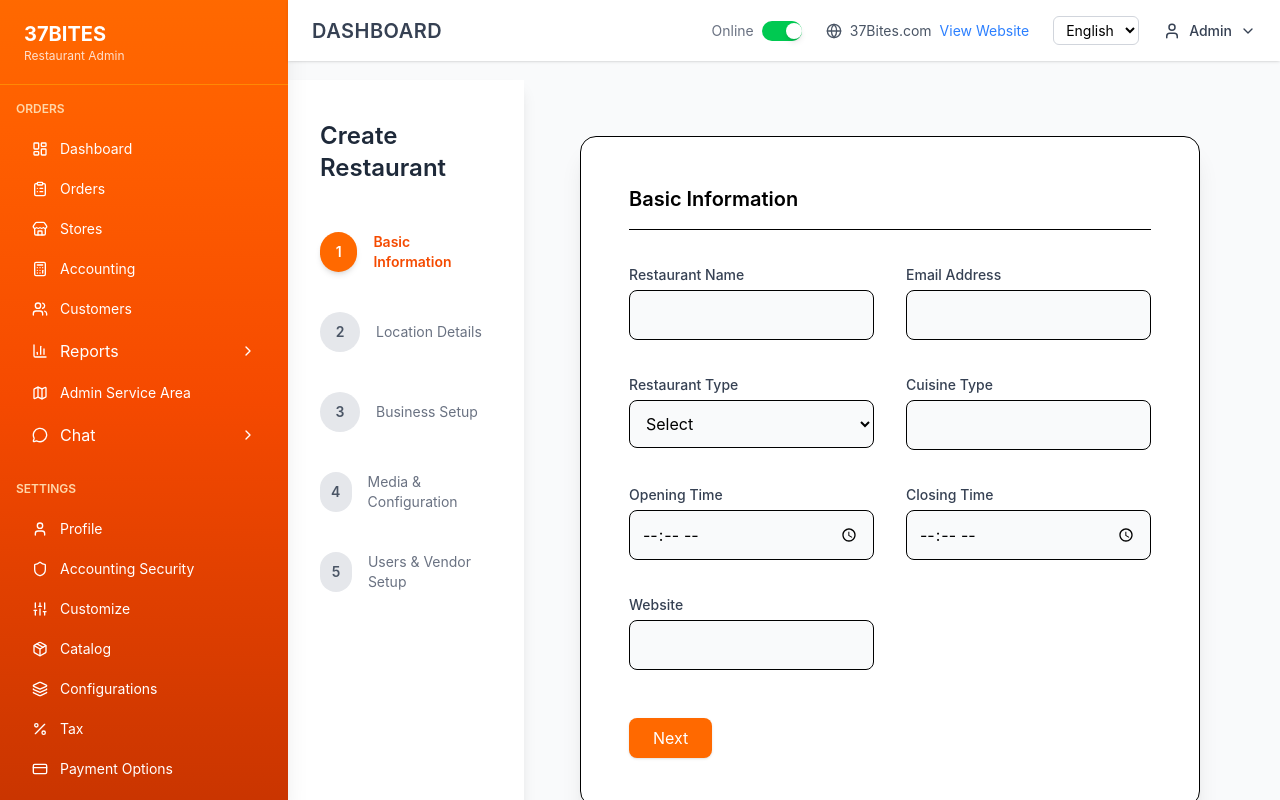
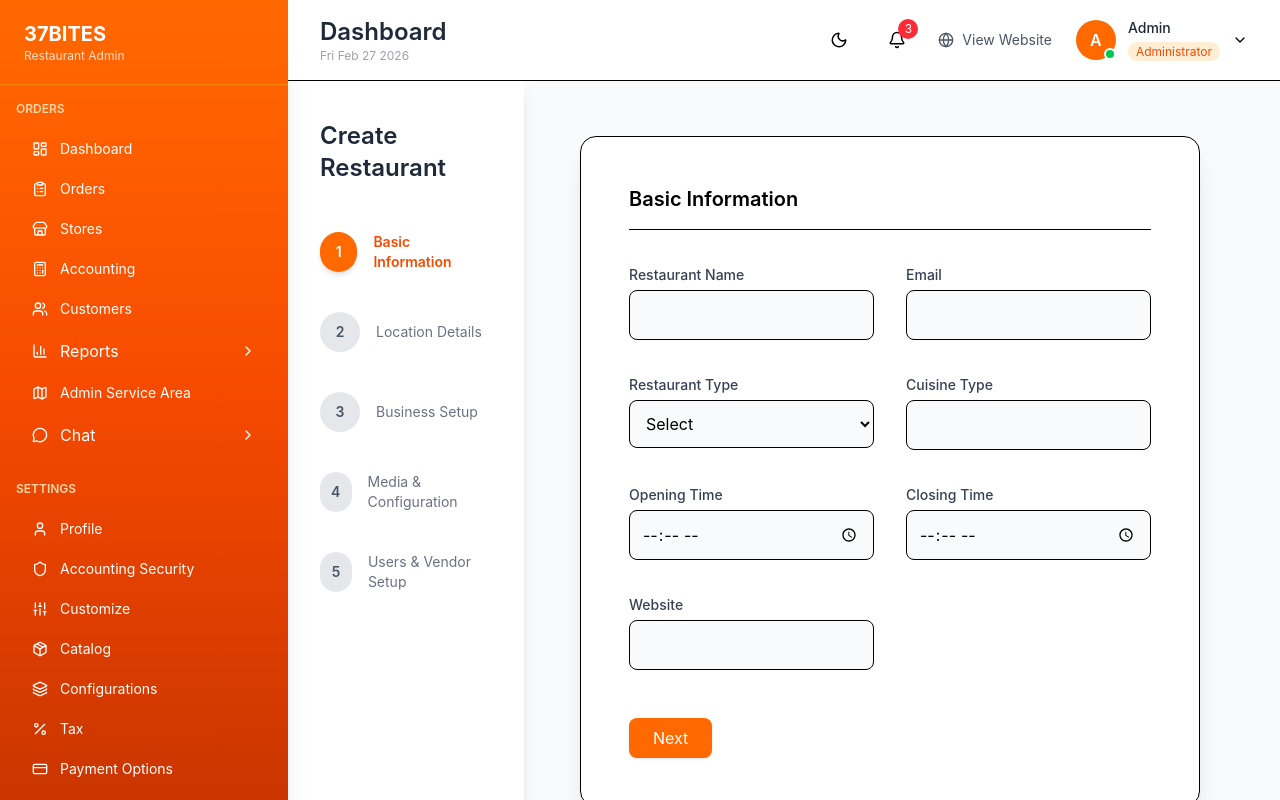
Before and after one commit to 37Bites/37Bites_admim, a React (Vite) app: page /Admindashboard/create in a window 1280 px wide. Built offline with nearby package versions, Linux system fonts and the light colour scheme.

Commit message:
Abhi ....

```diff
--- a/src/component/Header.jsx
+++ b/src/component/Header.jsx
@@ -4,7 +4,11 @@ import {
   User,
   LogOut,
   Settings,
-  ChevronDown
+  ChevronDown,
+  Shield,
+  Bell,
+  Moon,
+  Sun
 } from "lucide-react";
 import { useDispatch, useSelector } from "react-redux";
 import { logout } from "../features/auth/authSlice";
@@ -13,15 +17,15 @@ import { useNavigate } from "react-router-dom";
 export default function AdminHeader({ title = "Dashboard" }) {
   const [profileOpen, setProfileOpen] = useState(false);
   const [online, setOnline] = useState(true);
+  const [darkMode, setDarkMode] = useState(false);
+  const [notifications] = useState(3); // dummy unread count
 
   const dispatch = useDispatch();
   const navigate = useNavigate();
   const profileRef = useRef(null);
 
-  // ✅ Redux se user data lo
   const { user, lastLogin } = useSelector((state) => state.auth);
 
-  /* Close dropdown on outside click */
   useEffect(() => {
     const handleClickOutside = (e) => {
       if (profileRef.current && !profileRef.current.contains(e.target)) {
@@ -34,113 +38,157 @@ export default function AdminHeader({ title = "Dashboard" }) {
       document.removeEventListener("mousedown", handleClickOutside);
   }, []);
 
-  /* Proper Logout */
   const handleLogout = () => {
     dispatch(logout());
     navigate("/");
   };
 
+  const userInitial = user?.name ? user.name.charAt(0).toUpperCase() : "A";
+
   return (
-    <div className="fixed top-0 left-72 right-0 bg-white shadow-sm px-6 py-4 flex items-center justify-between z-40">
+    <div className="fixed top-0 left-72 right-0 bg-white/90 backdrop-blur border-b px-8 py-4 flex items-center justify-between z-40">
 
       {/* LEFT SIDE */}
-      <h1 className="text-xl font-semibold text-gray-700 uppercase tracking-wide">
+      <div>
+        <h1 className="text-2xl font-semibold text-gray-800">
           {title}
         </h1>
+        <p className="text-xs text-gray-400">
+          {new Date().toDateString()}
+        </p>
+      </div>
 
       {/* RIGHT SIDE */}
       <div className="flex items-center gap-6">
 
-        {/* Online Toggle */}
-        <div className="flex items-center gap-2">
-          <span className="text-sm text-gray-500">
-            {online ? "Online" : "Offline"}
+        {/* 🌙 Dark Mode Toggle */}
+        <button
+          onClick={() => setDarkMode(!darkMode)}
+          className="p-2 rounded-lg hover:bg-gray-100 transition"
+        >
+          {darkMode ? <Sun size={18} /> : <Moon size={18} />}
+        </button>
+
+        {/* 🔔 Notifications */}
+        <div className="relative cursor-pointer p-2 rounded-lg hover:bg-gray-100 transition">
+          <Bell size={18} />
+          {notifications > 0 && (
+            <span className="absolute -top-1 -right-1 bg-red-500 text-white text-xs w-5 h-5 flex items-center justify-center rounded-full">
+              {notifications}
             </span>
-
-          <button
-            onClick={() => setOnline(!online)}
-            className={`w-10 h-5 flex items-center rounded-full p-1 transition duration-300 ${
-              online ? "bg-green-500" : "bg-gray-300"
-            }`}
-          >
-            <div
-              className={`bg-white w-4 h-4 rounded-full shadow-md transform transition duration-300 ${
-                online ? "translate-x-5" : "translate-x-0"
-              }`}
-            />
-          </button>
+          )}
         </div>
 
-        {/* Website */}
+        {/* 🌍 Website */}
         <div className="hidden md:flex items-center gap-2 text-sm text-gray-600">
           <Globe size={16} />
-          <span>37Bites.com</span>
           <a
-            href="/"
+            href="https://37-bites-frontend.vercel.app/"
             target="_blank"
             rel="noopener noreferrer"
-            className="text-blue-500 hover:underline"
+            className="hover:text-orange-500 transition"
           >
             View Website
           </a>
         </div>
 
-        {/* Language */}
-        <select className="text-sm border border-gray-300 rounded-md px-2 py-1 outline-none focus:ring-2 focus:ring-blue-400">
-          <option>English</option>
-        </select>
-
-        {/* Profile Dropdown */}
+        {/* PROFILE */}
         <div className="relative" ref={profileRef}>
           <button
             onClick={() => setProfileOpen(!profileOpen)}
-            className="flex items-center gap-2 text-sm text-gray-700 hover:text-black"
+            className="flex items-center gap-3"
           >
-            <User size={18} />
-            <span className="hidden md:block font-medium">
+            {/* Avatar with online dot */}
+            <div className="relative">
+              <div className="w-10 h-10 rounded-full bg-orange-500 text-white flex items-center justify-center font-semibold">
+                {userInitial}
+              </div>
+
+              <span
+                className={`absolute bottom-0 right-0 w-3 h-3 rounded-full border-2 border-white ${
+                  online ? "bg-green-500" : "bg-gray-400"
+                }`}
+              />
+            </div>
+
+            <div className="hidden md:block text-left">
+              <p className="text-sm font-medium text-gray-800">
                 {user?.name || "Admin"}
+              </p>
+              <span className="text-xs bg-orange-100 text-orange-600 px-2 py-0.5 rounded-full capitalize">
+                {user?.role || "Administrator"}
               </span>
+            </div>
+
             <ChevronDown
               size={16}
-              className={`transition-transform duration-200 ${
+              className={`transition-transform ${
                 profileOpen ? "rotate-180" : ""
               }`}
             />
           </button>
 
           {profileOpen && (
-            <div className="absolute right-0 mt-3 w-56 bg-white border rounded-lg shadow-lg py-3 z-50">
+            <div className="absolute right-0 mt-4 w-80 bg-white rounded-2xl shadow-2xl border py-4 z-50 animate-fadeIn">
 
-              {/* User Info */}
-              <div className="px-4 pb-3 border-b">
-                <p className="text-sm font-semibold text-gray-800">
+              {/* USER INFO */}
+              <div className="px-6 pb-4 border-b">
+
+                <div className="flex items-center gap-4 mb-4">
+                  <div className="w-14 h-14 rounded-full bg-orange-500 text-white flex items-center justify-center text-lg font-bold">
+                    {userInitial}
+                  </div>
+
+                  <div>
+                    <p className="font-semibold text-gray-800 text-lg">
                       {user?.name}
                     </p>
                     <p className="text-xs text-gray-500">
-                  {user?.mobile}
+                      {user?.email || "No Email"}
                     </p>
-                <p className="text-xs text-gray-400 mt-1">
-                  Last Login:{" "}
+                  </div>
+                </div>
+
+                <div className="text-sm text-gray-600 space-y-1">
+                  <p>📱 {user?.mobile || "Not Available"}</p>
+                  <p>
+                    🕒 Last Login:{" "}
                     {lastLogin
                       ? new Date(lastLogin).toLocaleString()
                       : "First Login"}
                   </p>
+                  <p className="flex items-center gap-1">
+                    <Shield size={14} />
+                    Role: {user?.role}
+                  </p>
+                  <p>
+                    Status:{" "}
+                    <span className="text-green-600 font-medium">
+                      Active
+                    </span>
+                  </p>
+                </div>
               </div>
 
-              <button className="flex items-center gap-2 px-4 py-2 hover:bg-gray-100 w-full text-sm">
-                <User size={16} /> Profile
+              {/* ACTIONS */}
+              <div className="mt-3">
+
+                <button className="flex items-center gap-3 px-6 py-3 hover:bg-gray-50 w-full text-sm transition">
+                  <User size={16} /> Profile Settings
                 </button>
 
-              <button className="flex items-center gap-2 px-4 py-2 hover:bg-gray-100 w-full text-sm">
-                <Settings size={16} /> Change Password
+                <button className="flex items-center gap-3 px-6 py-3 hover:bg-gray-50 w-full text-sm transition">
+                  <Settings size={16} /> Account Settings
                 </button>
 
                 <button
                   onClick={handleLogout}
-                className="flex items-center gap-2 px-4 py-2 hover:bg-red-50 w-full text-sm text-red-500"
+                  className="flex items-center gap-3 px-6 py-3 hover:bg-red-50 w-full text-sm text-red-500 transition"
                 >
                   <LogOut size={16} /> Logout
                 </button>
+
+              </div>
 
             </div>
           )}
--- a/src/pages/AdminDashboard/CreateStore.jsx
+++ b/src/pages/AdminDashboard/CreateStore.jsx
@@ -1,5 +1,6 @@
 import { useState } from "react";
 import { Upload } from "lucide-react";
+import api from "../../api/axios";
 
 export default function CreateStore() {
   const [step, setStep] = useState(1);
@@ -40,7 +41,7 @@ export default function CreateStore() {
     facebook: "",
     instagram: "",
     metaTitle: "",
-    phone: "", // moved here
+    phone: "",
 
     managerName: "",
     managerEmail: "",
@@ -53,6 +54,9 @@ export default function CreateStore() {
     newUserPassword: "",
 
     vendorCategory: "",
+
+    galleryImages: [], // 🔑 always an array
+    paymentMethods: [], // 🔑 array for multiple select
   });
 
   const [errors, setErrors] = useState({});
@@ -66,11 +70,23 @@ export default function CreateStore() {
   ];
 
   const handleChange = (e) => {
-    const { name, value, type, checked } = e.target;
-    setFormData({
-      ...formData,
-      [name]: type === "checkbox" ? checked : value,
-    });
+    const { name, value, type, checked, options, multiple } = e.target;
+
+    if (type === "select-multiple" && multiple) {
+      const selected = Array.from(options)
+        .filter((o) => o.selected)
+        .map((o) => o.value);
+      setFormData({ ...formData, [name]: selected });
+    } else {
+      setFormData({
+        ...formData,
+        [name]: type === "checkbox" ? checked : value,
+      });
+    }
+  };
+
+  const handleFileChange = (field, files) => {
+    setFormData({ ...formData, [field]: Array.from(files) }); // 🔑 always array
   };
 
   const validateStep = () => {
@@ -89,8 +105,7 @@ export default function CreateStore() {
     }
 
     if (step === 3) {
-      if (!formData.commissionPercent)
-        newErrors.commissionPercent = "Required";
+      if (!formData.commissionPercent) newErrors.commissionPercent = "Required";
       if (!formData.amov) newErrors.amov = "Required";
     }
 
@@ -112,8 +127,45 @@ export default function CreateStore() {
 
   const handleSubmit = () => {
     if (validateStep()) {
+      const formPayload = new FormData();
+      formPayload.append("name", formData.restaurantName);
+      formPayload.append("email", formData.email);
+      formPayload.append("restaurantType", formData.restaurantType);
+      formPayload.append("cuisine", formData.cuisine);
+      formPayload.append("description", formData.description);
+      formPayload.append("phone", formData.phone);
+
+      // Address with coordinates
+      formPayload.append(
+        "address",
+        JSON.stringify({
+          fullAddress: formData.address,
+          city: formData.city,
+          state: formData.state,
+          country: formData.country,
+          pincode: formData.pincode,
+          location: {
+            type: "Point",
+            coordinates: [
+              Number(formData.longitude),
+              Number(formData.latitude),
+            ],
+          },
+        })
+      );
+
+      // Multiple payment methods
+      formData.paymentMethods.forEach((method) =>
+        formPayload.append("paymentMethods[]", method)
+      );
+
+      // Gallery images
+      formData.galleryImages.forEach((file, idx) =>
+        formPayload.append(`gallery[${idx}]`, file)
+      );
+
+      console.log("Submitting:", formData);
       alert("Restaurant Created Successfully 🧡");
-      console.log(formData);
     }
   };
 
@@ -135,9 +187,7 @@ export default function CreateStore() {
             return (
               <div
                 key={index}
-                onClick={() =>
-                  stepNumber < step && setStep(stepNumber)
-                }
+                onClick={() => stepNumber < step && setStep(stepNumber)}
                 className="flex items-center gap-4 cursor-pointer group"
               >
                 <div
@@ -174,97 +224,12 @@ export default function CreateStore() {
       <div className="flex-1 p-14 overflow-y-auto">
         <div className="bg-white rounded-2xl shadow-xl p-12 max-w-6xl border">
 
-          {/* STEP 1 */}
-          {step === 1 && (
-            <>
-              <Title title="Basic Information" />
-              <Grid>
-                <Input label="Restaurant Name" name="restaurantName" value={formData.restaurantName} onChange={handleChange} error={errors.restaurantName} />
-                <Input label="Email Address" name="email" value={formData.email} onChange={handleChange} error={errors.email} />
-
-                <Select
-                  label="Restaurant Type"
-                  name="restaurantType"
-                  value={formData.restaurantType}
-                  onChange={handleChange}
-                  options={["Veg", "Non-Veg", "Both"]}
-                />
-
-                <Input label="Cuisine Type" name="cuisine" value={formData.cuisine} onChange={handleChange} />
-
-                <Input type="time" label="Opening Time" name="openTime" value={formData.openTime} onChange={handleChange} />
-                <Input type="time" label="Closing Time" name="closeTime" value={formData.closeTime} onChange={handleChange} />
-
-                <Input label="Website" name="website" value={formData.website} onChange={handleChange} />
-              </Grid>
-            </>
-          )}
-
-          {/* STEP 2 */}
-          {step === 2 && (
-            <>
-              <Title title="Location Details" />
-              <Grid>
-                <Input label="Full Address" name="address" value={formData.address} onChange={handleChange} error={errors.address} />
-                <Input label="City" name="city" value={formData.city} onChange={handleChange} error={errors.city} />
-                <Input label="State / Province" name="state" value={formData.state} onChange={handleChange} />
-                <Input label="Country" name="country" value={formData.country} onChange={handleChange} />
-                <Input label="Pincode" name="pincode" value={formData.pincode} onChange={handleChange} />
-                <Input label="Latitude" name="latitude" value={formData.latitude} onChange={handleChange} error={errors.latitude} />
-                <Input label="Longitude" name="longitude" value={formData.longitude} onChange={handleChange} error={errors.longitude} />
-                <Input label="Delivery Radius (KM)" name="deliveryRadius" value={formData.deliveryRadius} onChange={handleChange} />
-              </Grid>
-            </>
-          )}
-
-          {/* STEP 3 */}
-          {step === 3 && (
-            <>
-              <Title title="Business Setup" />
-              <Grid>
-                <Input label="Absolute Min Order Value (AMOV)" name="amov" value={formData.amov} onChange={handleChange} error={errors.amov} />
-                <Input label="Commission %" name="commissionPercent" value={formData.commissionPercent} onChange={handleChange} error={errors.commissionPercent} />
-                <Input label="Commission Fix per Order" name="commissionFix" value={formData.commissionFix} onChange={handleChange} />
-                <Input label="Service Fee %" name="serviceFeePercent" value={formData.serviceFeePercent} onChange={handleChange} />
-
-                <Select label="Slot Duration" name="slotDuration" value={formData.slotDuration} onChange={handleChange} options={["15 min","30 min","45 min","60 min"]} />
-                <Select label="Auto Reject Time" name="autoRejectTime" value={formData.autoRejectTime} onChange={handleChange} options={["5 min","10 min","15 min","20 min"]} />
-              </Grid>
-            </>
-          )}
-
-          {/* STEP 4 */}
-          {step === 4 && (
-            <>
-              <Title title="Media & Configuration" />
-
-              <div className="grid grid-cols-3 gap-6 mb-8">
-                <UploadCard title="Upload Logo" />
-                <UploadCard title="Upload Banner" />
-                <UploadCard title="Upload Gallery" />
-              </div>
-
-              <Grid>
-                <Input label="Mobile Number" name="phone" value={formData.phone} onChange={handleChange} />
-                <Input label="Description" name="description" value={formData.description} onChange={handleChange} />
-                <Input label="Facebook Link" name="facebook" value={formData.facebook} onChange={handleChange} />
-                <Input label="Instagram Link" name="instagram" value={formData.instagram} onChange={handleChange} />
-                <Input label="Meta Title" name="metaTitle" value={formData.metaTitle} onChange={handleChange} />
-              </Grid>
-            </>
-          )}
-
-          {/* STEP 5 */}
-          {step === 5 && (
-            <>
-              <Title title="Users & Vendor Setup" />
-              <Grid>
-                <Input label="Manager Name" name="managerName" value={formData.managerName} onChange={handleChange} error={errors.managerName} />
-                <Input label="Manager Email" name="managerEmail" value={formData.managerEmail} onChange={handleChange} error={errors.managerEmail} />
-                <Input type="password" label="Password" name="password" value={formData.password} onChange={handleChange} error={errors.password} />
-              </Grid>
-            </>
-          )}
+          {/* STEP CONTENT */}
+          {step === 1 && <Step1 formData={formData} handleChange={handleChange} errors={errors} />}
+          {step === 2 && <Step2 formData={formData} handleChange={handleChange} errors={errors} />}
+          {step === 3 && <Step3 formData={formData} handleChange={handleChange} errors={errors} />}
+          {step === 4 && <Step4 formData={formData} handleChange={handleChange} handleFileChange={handleFileChange} />}
+          {step === 5 && <Step5 formData={formData} handleChange={handleChange} errors={errors} />}
 
           <div className="flex justify-between mt-12">
             {step > 1 && (
@@ -290,8 +255,7 @@ export default function CreateStore() {
   );
 }
 
-/* COMPONENTS */
-
+/* ---------------- COMPONENTS ---------------- */
 function Title({ title }) {
   return <h3 className="text-xl font-semibold mb-8 border-b pb-4">{title}</h3>;
 }
@@ -324,22 +288,105 @@ function Select({ label, options, ...props }) {
       <label className="text-sm font-medium text-gray-700">{label}</label>
       <select
         {...props}
+        multiple={props.multiple || false}
         className="border p-3 rounded-lg w-full mt-1 bg-gray-50 focus:ring-2 focus:ring-orange-400"
       >
         <option value="">Select</option>
         {options.map((opt) => (
-          <option key={opt}>{opt}</option>
+          <option key={opt} value={opt}>{opt}</option>
         ))}
       </select>
     </div>
   );
 }
 
-function UploadCard({ title }) {
+function UploadCard({ title, onChange }) {
   return (
-    <div className="border-2 border-dashed border-orange-300 rounded-xl p-10 text-center cursor-pointer hover:bg-orange-50 transition">
+    <label className="border-2 border-dashed border-orange-300 rounded-xl p-10 text-center cursor-pointer hover:bg-orange-50 transition">
       <Upload className="mx-auto mb-4 text-orange-400" />
       <p className="text-sm text-gray-600">{title}</p>
-    </div>
+      <input
+        type="file"
+        multiple
+        className="hidden"
+        onChange={(e) => onChange && onChange(e.target.files)}
+      />
+    </label>
   );
 }
+
+/* ----------------- STEPS ----------------- */
+const Step1 = ({ formData, handleChange, errors }) => (
+  <>
+    <Title title="Basic Information" />
+    <Grid>
+      <Input label="Restaurant Name" name="restaurantName" value={formData.restaurantName} onChange={handleChange} error={errors.restaurantName} />
+      <Input label="Email" name="email" value={formData.email} onChange={handleChange} error={errors.email} />
+      <Select label="Restaurant Type" name="restaurantType" value={formData.restaurantType} onChange={handleChange} options={["Veg","Non-Veg","Both"]} />
+      <Input label="Cuisine Type" name="cuisine" value={formData.cuisine} onChange={handleChange} />
+      <Input type="time" label="Opening Time" name="openTime" value={formData.openTime} onChange={handleChange} />
+      <Input type="time" label="Closing Time" name="closeTime" value={formData.closeTime} onChange={handleChange} />
+      <Input label="Website" name="website" value={formData.website} onChange={handleChange} />
+    </Grid>
+  </>
+);
+
+const Step2 = ({ formData, handleChange, errors }) => (
+  <>
+    <Title title="Location Details" />
+    <Grid>
+      <Input label="Full Address" name="address" value={formData.address} onChange={handleChange} error={errors.address} />
+      <Input label="City" name="city" value={formData.city} onChange={handleChange} error={errors.city} />
+      <Input label="State / Province" name="state" value={formData.state} onChange={handleChange} />
+      <Input label="Country" name="country" value={formData.country} onChange={handleChange} />
+      <Input label="Pincode" name="pincode" value={formData.pincode} onChange={handleChange} />
+      <Input label="Latitude" name="latitude" value={formData.latitude} onChange={handleChange} error={errors.latitude} />
+      <Input label="Longitude" name="longitude" value={formData.longitude} onChange={handleChange} error={errors.longitude} />
+      <Input label="Delivery Radius (KM)" name="deliveryRadius" value={formData.deliveryRadius} onChange={handleChange} />
+    </Grid>
+  </>
+);
+
+const Step3 = ({ formData, handleChange, errors }) => (
+  <>
+    <Title title="Business Setup" />
+    <Grid>
+      <Input label="Absolute Min Order Value (AMOV)" name="amov" value={formData.amov} onChange={handleChange} error={errors.amov} />
+      <Input label="Commission %" name="commissionPercent" value={formData.commissionPercent} onChange={handleChange} error={errors.commissionPercent} />
+      <Input label="Commission Fix per Order" name="commissionFix" value={formData.commissionFix} onChange={handleChange} />
+      <Input label="Service Fee %" name="serviceFeePercent" value={formData.serviceFeePercent} onChange={handleChange} />
+      <Select label="Slot Duration" name="slotDuration" value={formData.slotDuration} onChange={handleChange} options={["15 min","30 min","45 min","60 min"]} />
+      <Select label="Auto Reject Time" name="autoRejectTime" value={formData.autoRejectTime} onChange={handleChange} options={["5 min","10 min","15 min","20 min"]} />
+    </Grid>
+  </>
+);
+
+const Step4 = ({ formData, handleChange, handleFileChange }) => (
+  <>
+    <Title title="Media & Configuration" />
+    <div className="grid grid-cols-3 gap-6 mb-8">
+      <UploadCard title="Upload Logo" onChange={(files) => handleFileChange("logoImages", files)} />
+      <UploadCard title="Upload Banner" onChange={(files) => handleFileChange("bannerImages", files)} />
+      <UploadCard title="Upload Gallery" onChange={(files) => handleFileChange("galleryImages", files)} />
+    </div>
+    <Grid>
+      <Input label="Mobile Number" name="phone" value={formData.phone} onChange={handleChange} />
+      <Input label="Description" name="description" value={formData.description} onChange={handleChange} />
+      <Input label="Facebook Link" name="facebook" value={formData.facebook} onChange={handleChange} />
+      <Input label="Instagram Link" name="instagram" value={formData.instagram} onChange={handleChange} />
+      <Input label="Meta Title" name="metaTitle" value={formData.metaTitle} onChange={handleChange} />
+      <Select label="Payment Methods" name="paymentMethods" value={formData.paymentMethods} onChange={handleChange} multiple options={["Cash","Card","UPI","Wallet"]} />
+    </Grid>
+  </>
+);
+
+const Step5 = ({ formData, handleChange, errors }) => (
+  <>
+    <Title title="Users & Vendor Setup" />
+    <Grid>
+      <Input label="Manager Name" name="managerName" value={formData.managerName} onChange={handleChange} error={errors.managerName} />
+      <Input label="Manager Email" name="managerEmail" value={formData.managerEmail} onChange={handleChange} error={errors.managerEmail} />
+      <Input type="password" label="Password" name="password" value={formData.password} onChange={handleChange} error={errors.password} />
+    </Grid>
+  </>
+);
```
Also changed, not shown: src/pages/AdminDashboard/Stores.jsx (+33 -65 lines). Lines whose indentation alone changed are shown as unchanged.
